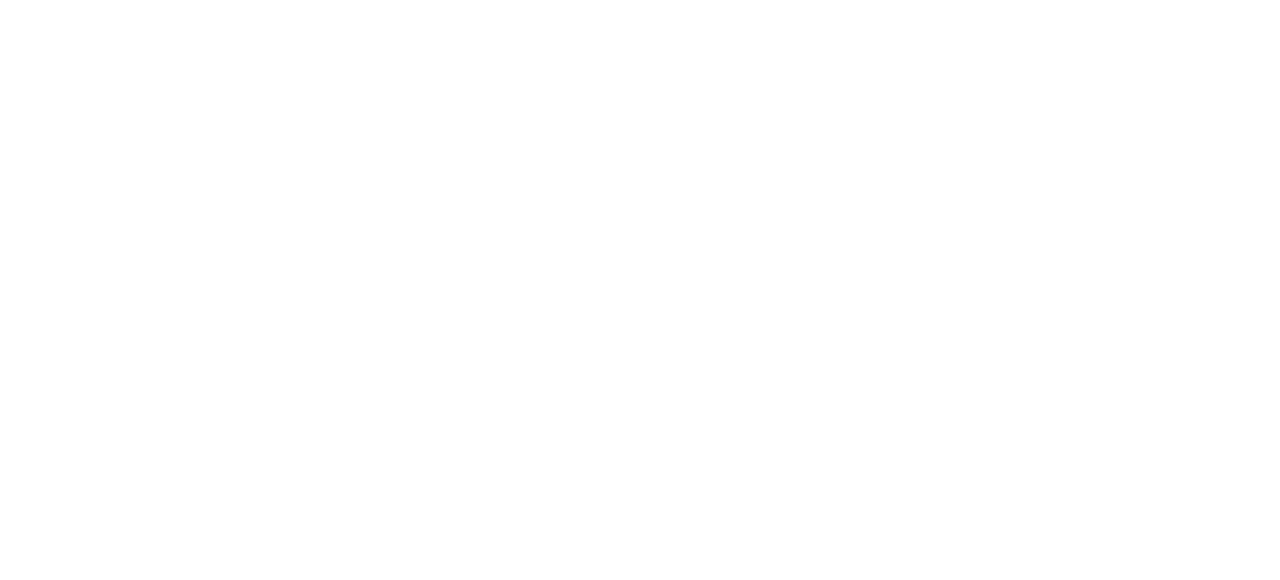
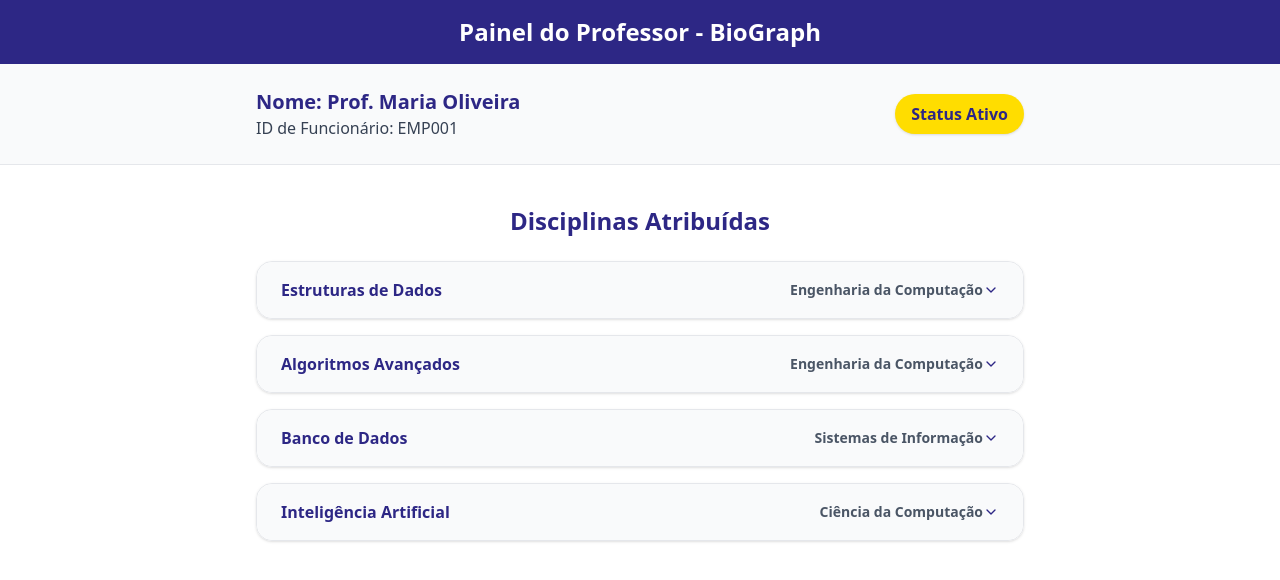
Before and after one commit to Thmodesto/unificado_front_end, a React (Vite) app: page /professor-dashboard in a window 1280 px wide. Before the commit this address had no page. Shown: the top 580 px of the page. Built offline with nearby package versions, Linux system fonts and the light colour scheme.

Commit message:
adicionei uma pagina de dashboard de professor

```diff
--- a/src/main.tsx
+++ b/src/main.tsx
@@ -11,6 +11,7 @@
 import LoginPage from "@/pages/login/index.tsx";
 import RegisterPage from "@/pages/register/index.tsx";
 import DashboardPage from "@/pages/Dashboard/index.tsx";
+import ProfessorDashboardPage from "@/pages/ProfessorDashboard/index.tsx";
 
 // Busca o elemento root no HTML (index.html)
 const rootElement = document.getElementById("root");
@@ -31,6 +32,8 @@
           <Route path="/register" element={<RegisterPage />} />
           {/* Rota do Dashboard (após o login) */}
           <Route path="/dashboard" element={<DashboardPage />} />
+          {/* Rota do Dashboard do Professor */}
+          <Route path="/professor-dashboard" element={<ProfessorDashboardPage />} />
         </Routes>
       </BrowserRouter>
     </React.StrictMode>
--- /dev/null
+++ b/src/pages/ProfessorDashboard/index.tsx
@@ -0,0 +1,122 @@
+import { Accordion, AccordionItem, AccordionTrigger, AccordionContent } from "@/components/ui/accordion";
+
+interface Professor {
+  name: string;
+  employeeId: string;
+}
+
+interface AssignedSubject {
+  name: string;
+  course: string;
+  semester: string;
+  dependencies: string[];
+}
+
+export default function ProfessorDashboard() {
+  const professor: Professor = {
+    name: 'Prof. Maria Oliveira',
+    employeeId: 'EMP001',
+  };
+
+  const assignedSubjects: AssignedSubject[] = [
+    {
+      name: 'Estruturas de Dados',
+      course: 'Engenharia da Computação',
+      semester: '2025.2',
+      dependencies: ['Lógica de Programação'],
+    },
+    {
+      name: 'Algoritmos Avançados',
+      course: 'Engenharia da Computação',
+      semester: '2025.2',
+      dependencies: ['Estruturas de Dados', 'Matemática Discreta'],
+    },
+    {
+      name: 'Banco de Dados',
+      course: 'Sistemas de Informação',
+      semester: '2025.2',
+      dependencies: ['Estruturas de Dados'],
+    },
+    {
+      name: 'Inteligência Artificial',
+      course: 'Ciência da Computação',
+      semester: '2025.2',
+      dependencies: ['Algoritmos Avançados', 'Probabilidade e Estatística'],
+    },
+  ];
+
+  return (
+    <div className="min-h-screen bg-white text-gray-900 flex flex-col font-sans">
+      {/* Header */}
+      <header className="bg-[#2D2785] text-white p-4 shadow-md">
+        <h1 className="text-2xl font-bold text-center">Painel do Professor - BioGraph</h1>
+      </header>
+
+      {/* Professor Info */}
+      <section className="p-6 border-b border-gray-200 bg-gray-50">
+        <div className="max-w-3xl mx-auto flex flex-col md:flex-row justify-between items-start md:items-center">
+          <div>
+            <h2 className="text-xl font-semibold text-[#2D2785]">Nome: {professor.name}</h2>
+            <p className="text-gray-700">ID de Funcionário: {professor.employeeId}</p>
+          </div>
+          <div className="mt-4 md:mt-0 bg-[#FFDD00] text-[#2D2785] px-4 py-2 rounded-full font-semibold shadow">
+            Status Ativo
+          </div>
+        </div>
+      </section>
+
+      {/* Dashboard Body - Accordion centralizado */}
+      <main className="flex-1 flex justify-center items-start py-10 px-4">
+        <div className="w-full max-w-3xl">
+          <h3 className="text-2xl font-bold text-center text-[#2D2785] mb-6">Disciplinas Atribuídas</h3>
+
+          <Accordion type="single" collapsible className="w-full space-y-4">
+            {assignedSubjects.map((subject, index) => (
+              <AccordionItem
+                key={index}
+                value={`subject-${index}`}
+                className="border border-gray-200 rounded-2xl shadow-sm"
+              >
+                <AccordionTrigger className="bg-gray-50 px-6 py-4 rounded-2xl font-semibold text-[#2D2785] hover:bg-[white]/10 transition-all">
+                  <div className="flex items-center justify-between w-full">
+                    <span className="text-[#2D2785]">{subject.name}</span>
+                    <span className="text-gray-600 text-sm">
+                      {subject.course}
+                    </span>
+                  </div>
+                </AccordionTrigger>
+
+                <AccordionContent className="bg-white px-6 py-4 rounded-b-2xl border-t border-gray-100">
+                  <div className="space-y-4">
+                    <div className="space-y-2">
+                      <p className="text-gray-800"><strong>Curso:</strong> {subject.course}</p>
+                      <p className="text-gray-800"><strong>Semestre:</strong> {subject.semester}</p>
+                    </div>
+                    <Accordion type="single" collapsible className="w-full">
+                      <AccordionItem value={`deps-${index}`} className="border border-gray-100 rounded-lg">
+                        <AccordionTrigger className="px-4 py-2 font-medium text-[#2D2785]">
+                          Dependências
+                        </AccordionTrigger>
+                        <AccordionContent className="px-4 py-2">
+                          {subject.dependencies.length > 0 ? (
+                            <ul className="list-disc list-inside space-y-1 text-gray-800">
+                              {subject.dependencies.map((dep, i) => (
+                                <li key={i}>{dep}</li>
+                              ))}
+                            </ul>
+                          ) : (
+                            <p className="text-gray-500">Nenhuma dependência registrada.</p>
+                          )}
+                        </AccordionContent>
+                      </AccordionItem>
+                    </Accordion>
+                  </div>
+                </AccordionContent>
+              </AccordionItem>
+            ))}
+          </Accordion>
+        </div>
+      </main>
+    </div>
+  );
+}
```
